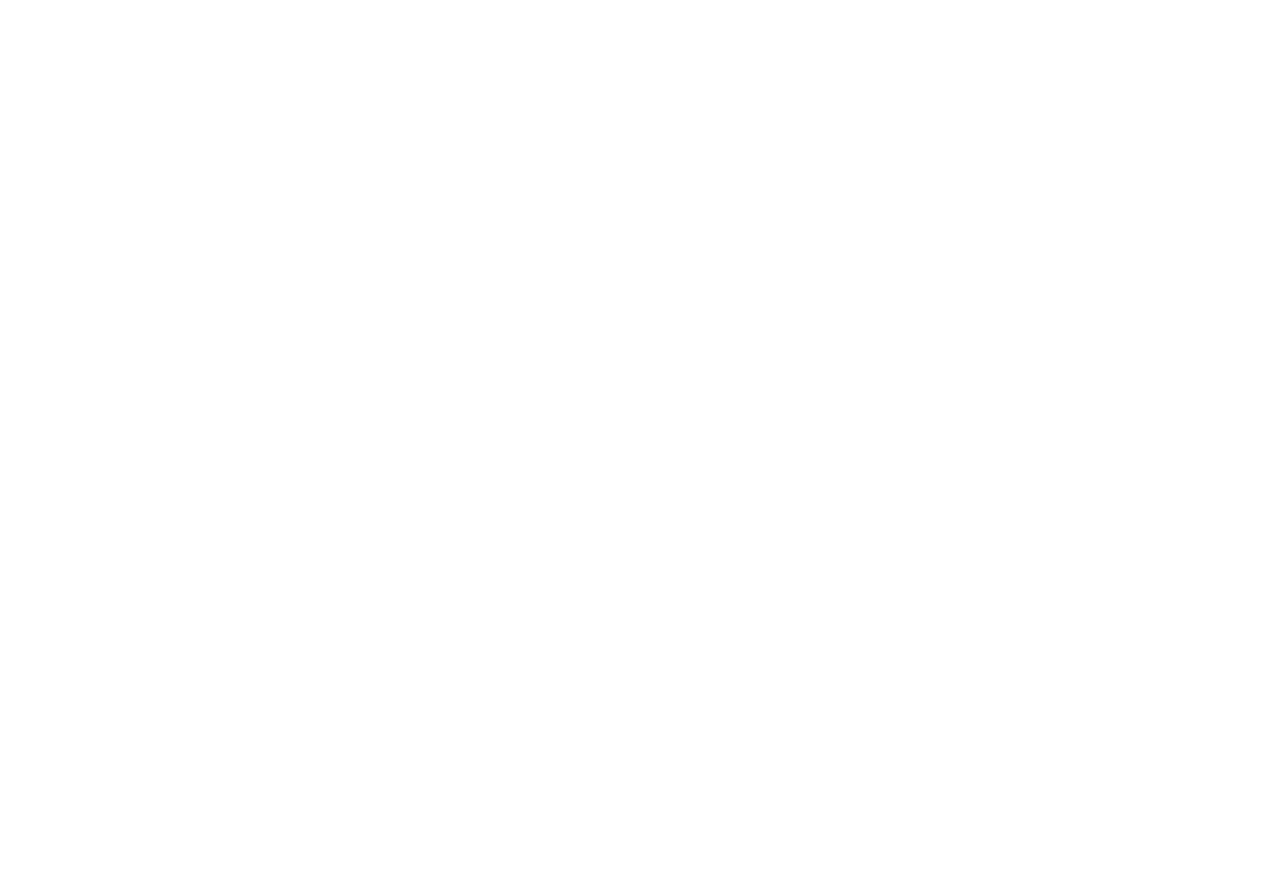
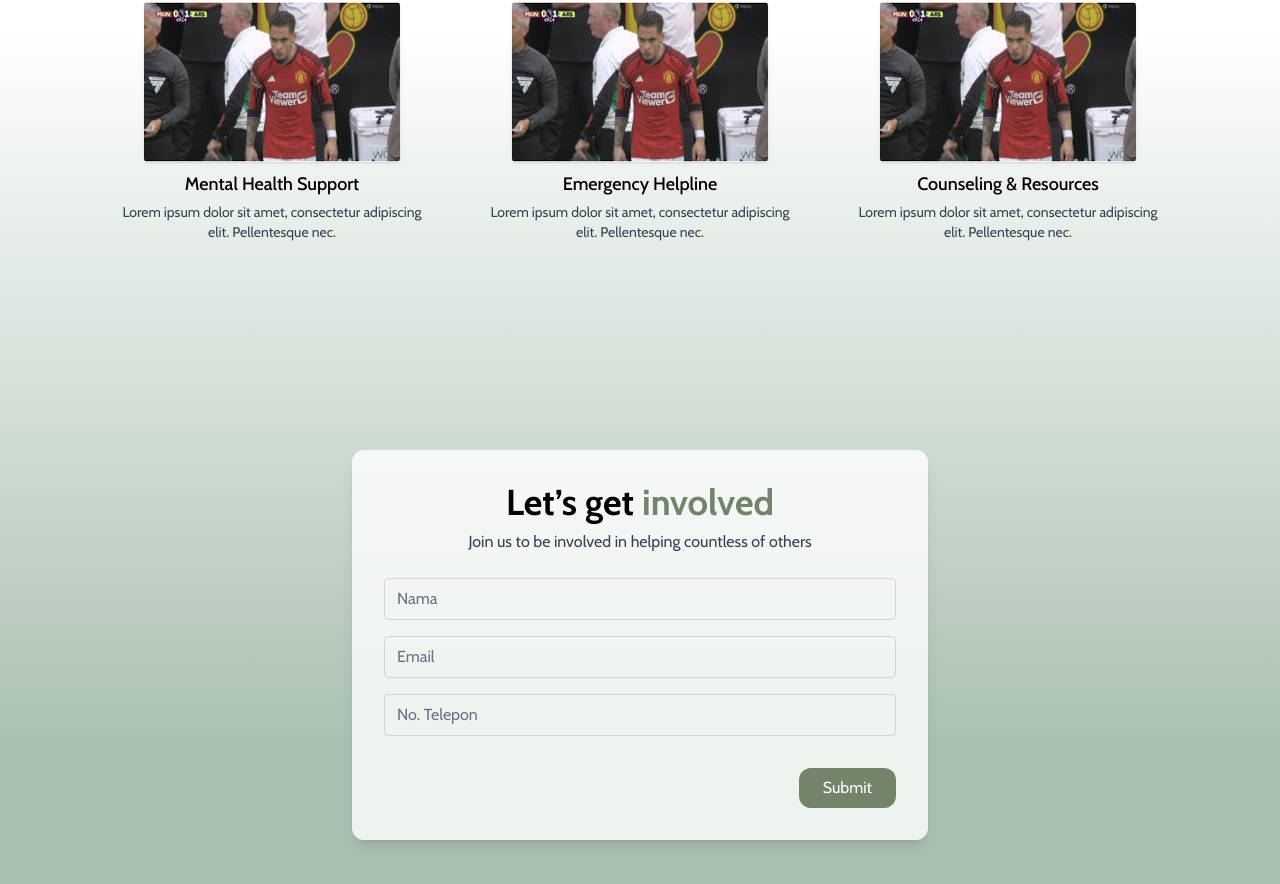
Before and after one commit to LuSteps/assure-hackathon-dicoding, a Next.js app: page / in a window 1280 px wide. Shown: the part 1586-2470 px from the top of the page. Before the commit the page ends 1372 px from the top, so only its background shows below. Built offline with nearby package versions, Linux system fonts and the light colour scheme.

Commit message:
FIX: Add OurService and ContactForm section

```diff
--- /dev/null
+++ b/src/app/components/ContactForm.tsx
@@ -0,0 +1,92 @@
+"use client";
+import { useState } from "react";
+
+export default function ContactForm() {
+  const [formData, setFormData] = useState({
+    nama: "",
+    email: "",
+    phone: "",
+  });
+  const [status, setStatus] = useState("");
+
+  const handleChange = (e: React.ChangeEvent<HTMLInputElement>) => {
+    setFormData({ ...formData, [e.target.name]: e.target.value });
+  };
+
+  const handleSubmit = async (e: React.FormEvent) => {
+    e.preventDefault();
+    const res = await fetch("/api/contact", {
+      method: "POST",
+      headers: { "Content-Type": "application/json" },
+      body: JSON.stringify(formData),
+    });
+
+    if (res.ok) {
+      setStatus("Terima kasih! Data berhasil dikirim.");
+      setFormData({ nama: "", email: "", phone: "" });
+    } else {
+      setStatus("Terjadi kesalahan. Silakan coba lagi.");
+    }
+  };
+
+  return (
+    <div className="w-full flex justify-center items-center py-20">
+      <div className="bg-white/80 p-8 rounded-xl shadow-lg w-full max-w-xl">
+        <div className="text-center mb-6">
+          <h2 className="text-4xl font-bold mb-2">
+            <span className="text-black">Let’s get </span>
+            <span className="text-[#74846A]">involved</span>
+          </h2>
+          <p className="text-gray-700">
+            Join us to be involved in helping countless of others
+          </p>
+        </div>
+
+        <form onSubmit={handleSubmit} className="space-y-4 relative">
+          <input
+            type="text"
+            name="nama"
+            value={formData.nama}
+            onChange={handleChange}
+            required
+            placeholder="Nama"
+            className="w-full border border-gray-300 rounded px-3 py-2 placeholder-gray-500"
+          />
+          <input
+            type="email"
+            name="email"
+            value={formData.email}
+            onChange={handleChange}
+            required
+            placeholder="Email"
+            className="w-full border border-gray-300 rounded px-3 py-2 placeholder-gray-500"
+          />
+          <input
+            type="tel"
+            name="phone"
+            value={formData.phone}
+            onChange={handleChange}
+            required
+            placeholder="No. Telepon"
+            className="w-full border border-gray-300 rounded px-3 py-2 placeholder-gray-500"
+          />
+
+          <div className="flex justify-end pt-4">
+            <button
+              type="submit"
+              className="bg-[#74846A] text-white px-6 py-2 rounded-[12px] hover:bg-[#5f725d] transition"
+            >
+              Submit
+            </button>
+          </div>
+
+          {status && (
+            <p className="text-sm text-green-600 mt-2 absolute -bottom-6 left-0">
+              {status}
+            </p>
+          )}
+        </form>
+      </div>
+    </div>
+  );
+}
--- /dev/null
+++ b/src/app/components/OurService.tsx
@@ -0,0 +1,55 @@
+"use client";
+
+export default function OurServices() {
+  return (
+    <div className="flex justify-center items-center flex-col space-y-12 w-full py-16 px-8">
+      <h2 className="text-4xl font-bold text-black">Our Services</h2>
+      <div className="flex flex-wrap justify-center gap-12">
+        {/* Service 1 */}
+        <div className="flex flex-col items-center max-w-xs text-center">
+          <img
+            src="/goat.jpeg"
+            alt="Service 1"
+            className="w-64 h-40 rounded shadow"
+          />
+          <p className="mt-2 text-lg font-medium text-black">
+            Mental Health Support
+          </p>
+          <p className="mt-1 text-sm text-gray-700">
+            Lorem ipsum dolor sit amet, consectetur adipiscing elit. Pellentesque nec.
+          </p>
+        </div>
+
+        {/* Service 2 */}
+        <div className="flex flex-col items-center max-w-xs text-center">
+          <img
+            src="/goat.jpeg"
+            alt="Service 2"
+            className="w-64 h-40 rounded shadow"
+          />
+          <p className="mt-2 text-lg font-medium text-black">
+            Emergency Helpline
+          </p>
+          <p className="mt-1 text-sm text-gray-700">
+            Lorem ipsum dolor sit amet, consectetur adipiscing elit. Pellentesque nec.
+          </p>
+        </div>
+
+        {/* Service 3 */}
+        <div className="flex flex-col items-center max-w-xs text-center">
+          <img
+            src="/goat.jpeg"
+            alt="Service 3"
+            className="w-64 h-40 rounded shadow"
+          />
+          <p className="mt-2 text-lg font-medium text-black">
+            Counseling & Resources
+          </p>
+          <p className="mt-1 text-sm text-gray-700">
+            Lorem ipsum dolor sit amet, consectetur adipiscing elit. Pellentesque nec.
+          </p>
+        </div>
+      </div>
+    </div>
+  );
+}
--- a/src/app/page.tsx
+++ b/src/app/page.tsx
@@ -3,6 +3,8 @@ import Navbar from "./components/navbar/Navbar";
 import { Cabin } from "next/font/google";
 import { cabinFont } from "@/fonts/fonts";
 import RotatingText from "./components/RotatingText";
+import OurServices from "@/app/components/OurService";
+import ContactForm from "@/app/components/ContactForm";
 
 export default function Home() {
   return (
@@ -10,7 +12,7 @@ export default function Home() {
       <div
         className="relative w-full min-h-screen"
         style={{
-          backgroundImage: "url(/SeaBackground.svg)", // Fixed: use url() for background images
+          backgroundImage: "url(/SeaBackground.svg)",
           backgroundSize: "cover",
           backgroundPosition: "center",
         }}
@@ -53,10 +55,6 @@ export default function Home() {
             transition={{ type: "spring", damping: 30, stiffness: 400 }}
             rotationInterval={4000}
           />
-
-          {/* <p className="md:max-w-3xl max-w-md md:text-xl text-lg font-medium mt-2 text-black">
-            Aid, Support , Stability, Urgency, Relief, and Empathy
-          </p> */}
         </div>
       </div>
 
@@ -87,6 +85,22 @@ export default function Home() {
           </p>
         </div>
       </div>
+
+      <div
+        className="w-full py-16"
+        style={{
+          background: "linear-gradient(to bottom, #FFFFFF 20%, #AAC1B1 80%)",
+        }}
+      >
+        {/* Our Services Section */}
+        <OurServices />
+
+        {/* Contact Form Section */}
+        <div className="mt-16">
+          <ContactForm />
+        </div>
+      </div>
+
     </>
   );
 }
```
